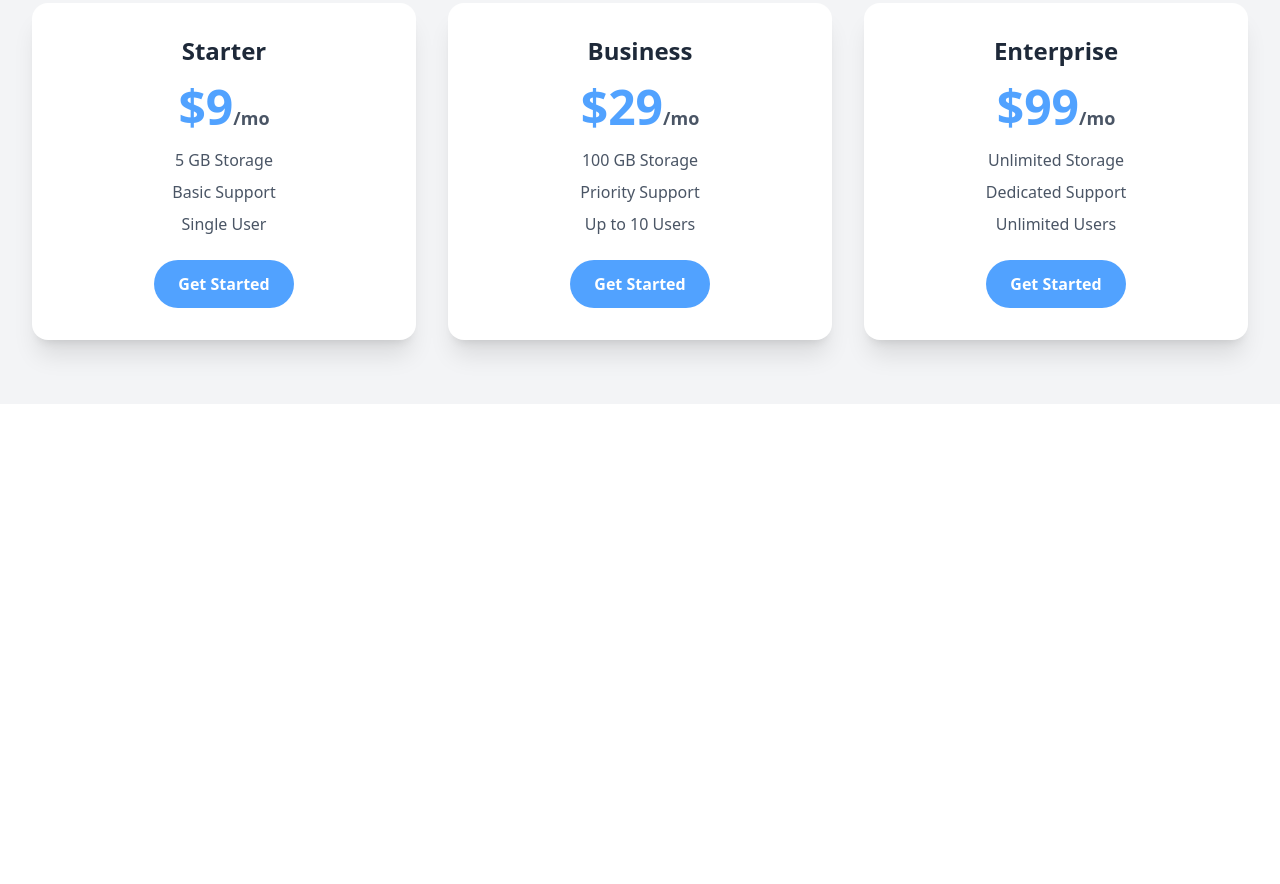
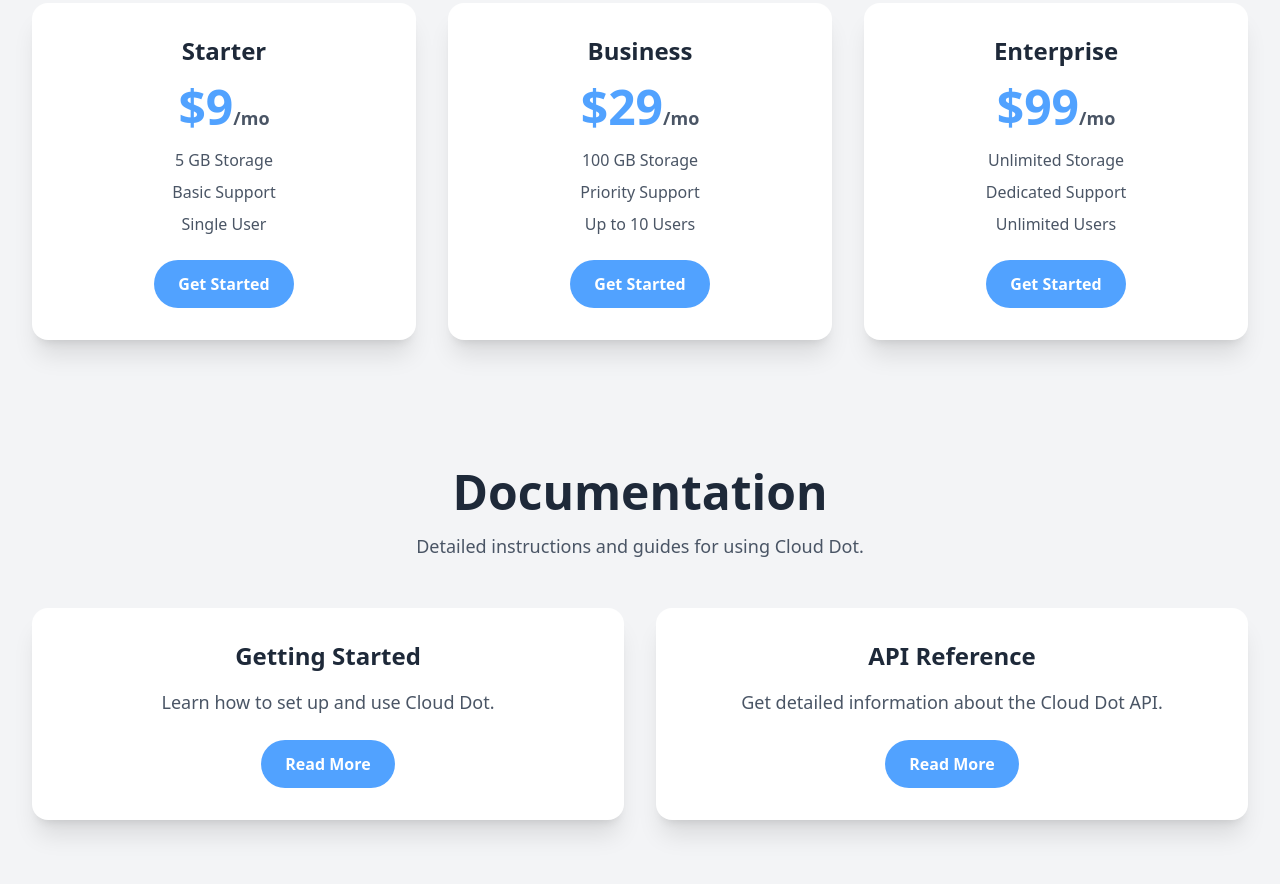
Before and after one commit to tom-seidel/tailwind-projects, a website: page full-sites/cloud-dot/src/index.html in a window 1280 px wide. Shown: the part 1691-2575 px from the top of the page. Before the commit the page ends 2095 px from the top, so only its background shows below. Drawn offline with nearby package versions, Linux system fonts and the light colour scheme; files that its build step writes are made by us from their sources.

Commit message:
feat: add documentaion section

```diff
--- a/full-sites/cloud-dot/src/index.html
+++ b/full-sites/cloud-dot/src/index.html
@@ -147,6 +147,31 @@
             </section>
         </div>
 
+        <!-- Docs Section BG-Wrapper -->
+        <div class="bg-gray-100">
+            <!-- Documentation Section -->
+            <section class="w-full max-w-screen-2xl mx-auto py-16 px-8">
+                <div class="text-center mb-12">
+                <h2 class="text-4xl md:text-5xl font-bold text-gray-800 mb-4">Documentation</h2>
+                <p class="text-lg text-gray-600">Detailed instructions and guides for using Cloud Dot.</p>
+                </div>
+
+                <div class="flex flex-col md:flex-row gap-8">
+                    <div class="flex-1 bg-white shadow-xl rounded-2xl p-8 flex flex-col items-center hover:scale-105 transition-transform">
+                        <h3 class="text-2xl font-bold text-gray-800 mb-4">Getting Started</h3>
+                        <p class="text-lg text-gray-600 mb-6">Learn how to set up and use Cloud Dot.</p>
+                        <a href="#" class="bg-blue-400 hover:bg-blue-500 text-white font-bold py-3 px-6 rounded-3xl">Read More</a>
+                    </div>
+
+                    <div class="flex-1 bg-white shadow-xl rounded-2xl p-8 flex flex-col items-center hover:scale-105 transition-transform">
+                        <h3 class="text-2xl font-bold text-gray-800 mb-4">API Reference</h3>
+                        <p class="text-lg text-gray-600 mb-6">Get detailed information about the Cloud Dot API.</p>
+                        <a href="#" class="bg-blue-400 hover:bg-blue-500 text-white font-bold py-3 px-6 rounded-3xl">Read More</a>
+                    </div>
+                </div>
+            </section>
+        </div>
+
         <script src="../js/index.js"></script>
     </body>
 </html>
```
